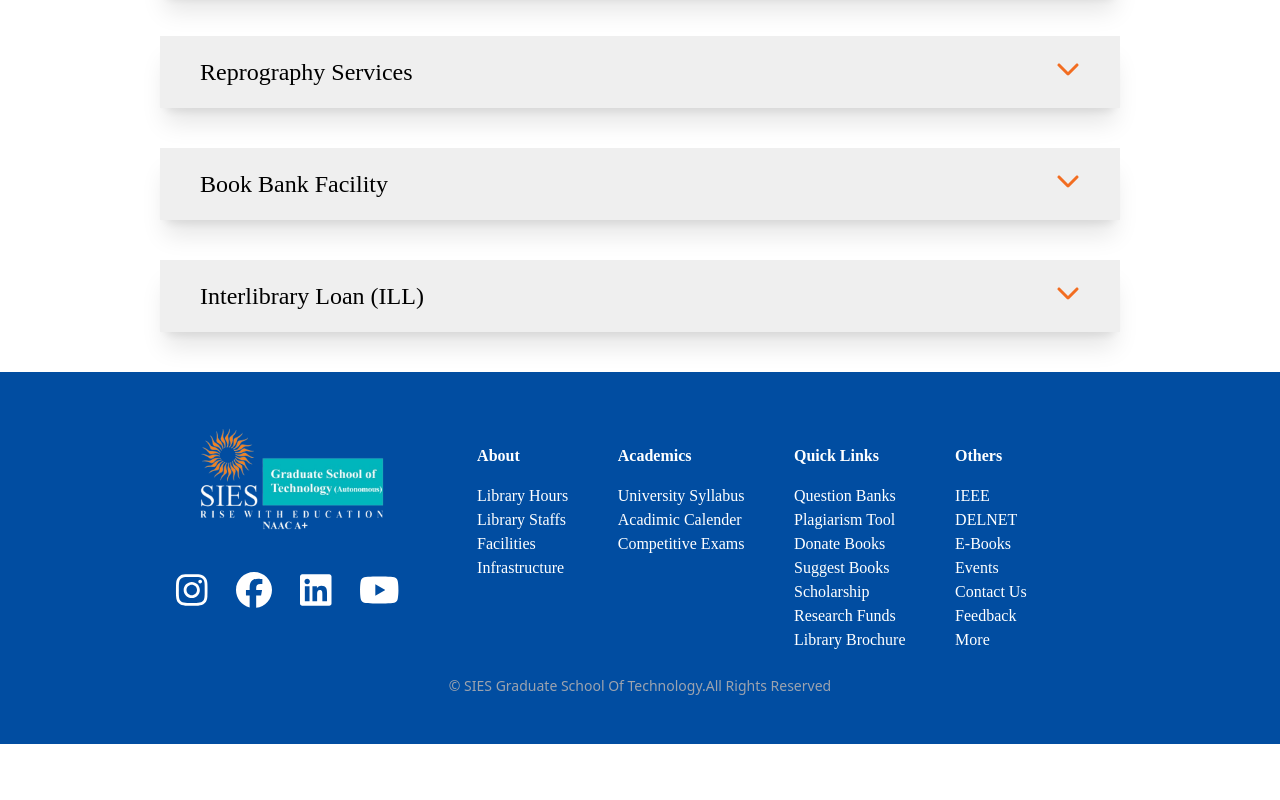
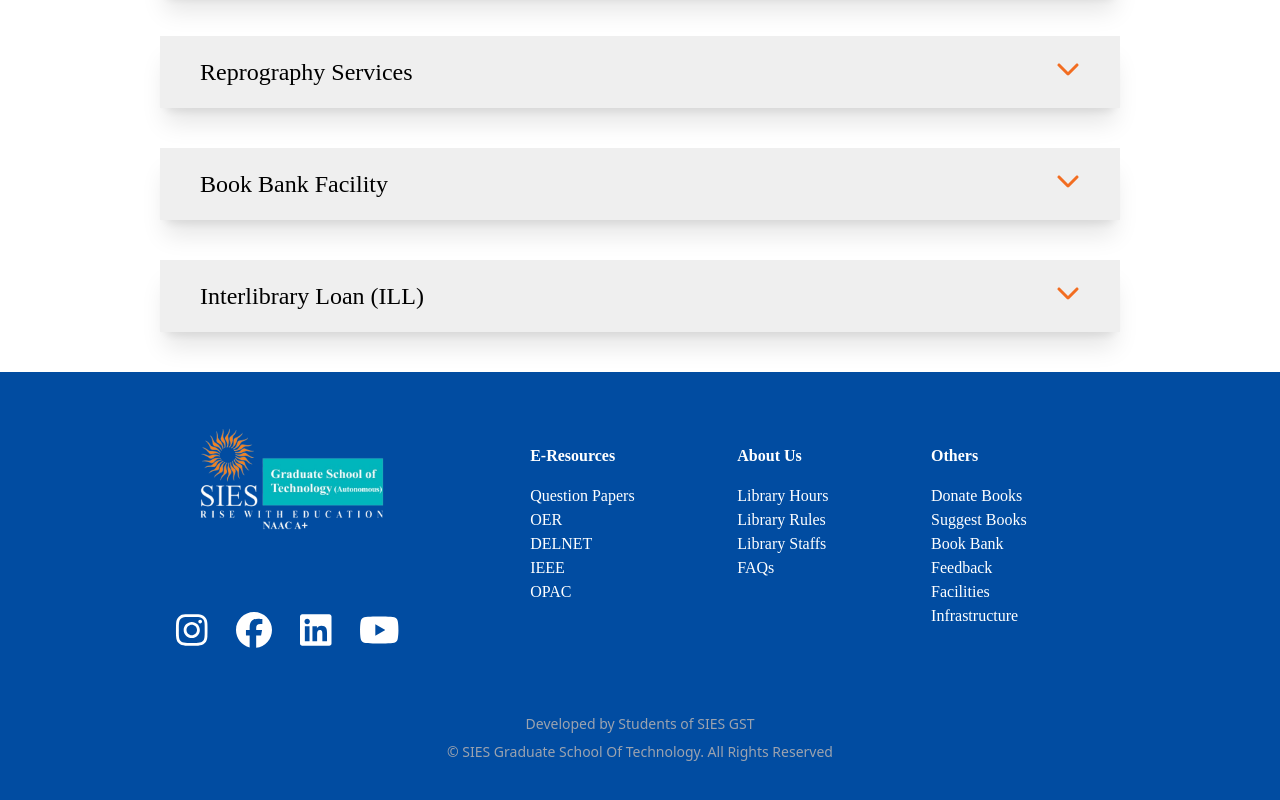
Before and after one commit to Sourish-Kanna/Libray-Website, a React (Vite) app in the folder Frontend/: page / in a window 1280 px wide. Shown: the part 3288-4088 px from the top of the page. Before the commit the page ends 4032 px from the top, so only its background shows below. Built offline with nearby package versions, Linux system fonts and the light colour scheme.

Commit message:
changes to Footer to match with Header done

```diff
--- a/Frontend/src/Footer.jsx
+++ b/Frontend/src/Footer.jsx
@@ -1,85 +1,101 @@
 import { FontAwesomeIcon } from '@fortawesome/react-fontawesome';
-import { faInstagram } from '@fortawesome/free-brands-svg-icons'; // for brand icons
-import Sies_logo from './assets/sies_logo_footer.png'
-import { faFacebook } from '@fortawesome/free-brands-svg-icons';
-import { faLinkedin } from '@fortawesome/free-brands-svg-icons';
-import { faYoutube } from '@fortawesome/free-brands-svg-icons';
-import { NavLink ,Link} from 'react-router-dom';
+import { faInstagram, faFacebook, faLinkedin, faYoutube } from '@fortawesome/free-brands-svg-icons';
+import Sies_logo from './assets/sies_logo_footer.png';
+import { NavLink, Link } from 'react-router-dom';
+
+const activeClassName = 'text-[#f26d21]';
+const inactiveClassName = "text-white hover:text-gray-300";
 
 function Footer() {
+
+  // Sections and Links Data
+  const sections = [
+        {
+      title: 'E-Resources',
+      links: [
+        { name: 'Question Papers', path: '/quicklinks#pyq' },
+        { name: 'OER', path: '/academics' },
+        { name: 'DELNET', path: '/academics#university-syllabus' },
+        { name: 'IEEE', path: '/academics#academic-calender' },
+        { name: 'OPAC', path: '/academics#competitive-exams' }
+      ]
+    },
+    {
+        title: 'About Us',
+        links: [
+          { name: 'Library Hours', path: '/about#library-hours' },
+          { name: 'Library Rules', path: '/about#library-rules' },
+          { name: 'Library Staffs', path: '/about#library-staffs' },
+          { name: 'FAQs', path: '/about#faqs' }
+        ]
+      },
+    {
+      title: 'Others',
+      links: [
+        { name: 'Donate Books', path: '/donate-books' },
+        { name: 'Suggest Books', path: '/suggest-books' },
+        { name: 'Book Bank', path: '/others#book-bank' },
+        { name: 'Feedback', path: '/others#feedback' },
+        { name: 'Facilities', path: '/about#facilities' },
+        { name: 'Infrastructure', path: '/about#infrastructure' }
+      ]
+    }
+  ];
+
+
+  const socialIcons = [
+    { icon: faInstagram, link: "https://instagram.com" },
+    { icon: faFacebook, link: "https://facebook.com" },
+    { icon: faLinkedin, link: "https://linkedin.com" },
+    { icon: faYoutube, link: "https://youtube.com" }
+  ];
+
   return (
-    <div className="py-12 text-white bg-[#014da1] overflow-x-hidden ">
-        <div className=" px-4 mx-40">
-            <div className="flex justify-between w-11/12">
-                <div>
+    <div className="py-12 bg-[#014ca1] overflow-x-hidden ">
+      <div className="mx-44">
+        <div className="flex justify-between w-11/12">
           <div>
-            <img className='w-56' src={Sies_logo} alt="" />
+            <img className="w-56" src={Sies_logo} alt="SIES logo" />
+            <div className="mt-10">
+              {socialIcons.map((social, index) => (
+                <a key={index} href={social.link} target="_blank" rel="noopener noreferrer">
+                  <FontAwesomeIcon
+                    className="text-4xl mr-7 my-10 text-white hover:text-[#f26d21] duration-700"
+                    icon={social.icon}
+                  />
+                </a>
+              ))}
+            </div>
           </div>
-          <div className=''>
-            <FontAwesomeIcon className="text-4xl mr-7 my-10 text-white hover:text-[#f26d21] duration-700" icon={faInstagram} />
-            <FontAwesomeIcon className='text-4xl mr-7 my-10 text-white hover:text-[#f26d21] duration-700' icon={faFacebook} />
-            <FontAwesomeIcon className='text-4xl mr-7 my-10 text-white hover:text-[#f26d21] duration-700' icon={faLinkedin} />
-            <FontAwesomeIcon className='text-4xl mr-7 my-10 text-white hover:text-[#f26d21] duration-700' icon={faYoutube} />
-          </div>
-        </div>
-        <div className=" py-6 ">
-          <NavLink to="/about" className={({ isActive }) =>`${isActive ? 'text-[#f26d21]' : 'text-white hover:text-gray-300'}` }>
-            <h4 className="mb-4 font-serif font-bold cursor-pointer">About</h4>
-          </NavLink>
-          <ul className='font-serif'>
-            <Link to='/about#library-hours'><li><p className="text-white hover:text-gray-300 cursor-pointer">Library Hours</p></li></Link>
-            <Link to='/about#library-staffs'><li><p className="text-white hover:text-gray-300 cursor-pointer">Library Staffs</p></li></Link>
-            <Link to='/about#facilities'><li><p className="text-white hover:text-gray-300 cursor-pointer">Facilities</p></li></Link>
-            <Link to='/about#infrastructure'><li><p className="text-white hover:text-gray-300 cursor-pointer">Infrastructure</p></li></Link>
-          </ul>
-        </div>
-        <div className=" py-6 ">
-          <NavLink to="/academics" className={({ isActive }) =>`${isActive ? 'text-[#f26d21]' : 'text-white hover:text-gray-300'}` }>
-            <h4 className="mb-4 font-serif font-bold cursor-pointer">Academics</h4>
-          </NavLink>
-          <ul className='font-serif'>
-            <Link to='/academics#university-syllabus'><li><p className="text-white hover:text-gray-300 cursor-pointer">University Syllabus</p></li></Link>
-            <Link to='/academics#academic-calender'><li><p className="text-white hover:text-gray-300 cursor-pointer">Acadimic Calender</p></li></Link>
-            <Link to='/academics#competitive-exams'><li><p className="text-white hover:text-gray-300 cursor-pointer">Competitive Exams</p></li></Link>
-            {/* <li><p className="text-white hover:text-gray-300 cursor-pointer">Achievements</p></li> */}
-          </ul>
-        </div>
-        <div className=" p-y6 ">
-          <NavLink to="/quicklinks" className={({ isActive }) =>`${isActive ? 'text-[#f26d21]' : 'text-white hover:text-gray-300'}` }>
-            <h4 className="mb-4 font-serif font-bold cursor-pointer mt-6">Quick Links</h4>
-          </NavLink>
-          <ul className='font-serif'>
-            <Link to=''><li><p className="text-white hover:text-gray-300 cursor-pointer">Question Banks</p></li></Link>
-            <Link to=''><li><p className="text-white hover:text-gray-300 cursor-pointer">Plagiarism Tool</p></li></Link>
-            <Link to='/donate-books'><li><p className="text-white hover:text-gray-300 cursor-pointer">Donate Books</p></li></Link>
-            <Link to='/suggest-books'><li><p className="text-white hover:text-gray-300 cursor-pointer">Suggest Books</p></li></Link>
-            <li><p className="text-white hover:text-gray-300 cursor-pointer">Scholarship</p></li>
-            <Link to=''><li><p className="text-white hover:text-gray-300 cursor-pointer">Research Funds</p></li></Link>
-            <Link to=''><li><p className="text-white hover:text-gray-300 cursor-pointer">Library Brochure</p></li></Link>
-          </ul>
-        </div>
-        <div className=" p-y6 ">
-          <NavLink to="/others" className={({ isActive }) =>`${isActive ? 'text-[#f26d21]' : 'text-white hover:text-gray-300'}` }>
-            <h4 className="mb-4 font-serif font-bold cursor-pointer mt-6">Others</h4>
-          </NavLink>
-          <ul className='font-serif'>
-            <Link to='/others#IEEE'><li><p className="text-white hover:text-gray-300 cursor-pointer">IEEE</p></li></Link>
-            <Link to=''></Link><li><p className="text-white hover:text-gray-300 cursor-pointer">DELNET</p></li>
-            <Link to=''></Link><li><p className="text-white hover:text-gray-300 cursor-pointer">E-Books</p></li>
-            <Link to=''></Link><li><p className="text-white hover:text-gray-300 cursor-pointer">Events</p></li>
-            <Link to=''></Link><li><p className="text-white hover:text-gray-300 cursor-pointer">Contact Us</p></li>
-            <Link to=''></Link><li><p className="text-white hover:text-gray-300 cursor-pointer">Feedback</p></li>
-            <Link to=''></Link><li><p className="text-white hover:text-gray-300 cursor-pointer">More</p></li>
-          </ul>
+
+          {/* Render sections dynamically */}
+          {sections.map((section, index) => (
+            <div key={index} className="py-6">
+              <NavLink to={`/${section.title.toLowerCase()}`}
+               className={({ isActive }) =>`${isActive ? activeClassName : inactiveClassName}`}>
+                <h4 className="mb-4 font-serif font-bold cursor-pointer">{section.title}</h4>
+              </NavLink>
+              <ul className="font-serif">
+                {section.links.map((link, linkIndex) => (
+                  <Link key={linkIndex} to={link.path}>
+                    <li>
+                      <p className={`${inactiveClassName} cursor-pointer`}>{link.name}</p>
+                    </li>
+                  </Link>
+                ))}
+              </ul>
+            </div>
+          ))}
         </div>
       </div>
 
+      <div className="flex flex-col items-center mt-6 space-y-2">
+        <p className="text-sm text-gray-400">Developed by Students of SIES GST</p>
+        <p className="text-sm text-gray-400">© SIES Graduate School Of Technology. All Rights Reserved</p>
+      </div>
+
     </div>
-    <div className="flex justify-center mt-6">
-        <p className="text-sm text-gray-400">© SIES Graduate School Of Technology.All Rights Reserved</p>
-      </div>
-  </div>
-  )
+  );
 }
 
-export default Footer
+export default Footer;
--- a/Frontend/src/Header.jsx
+++ b/Frontend/src/Header.jsx
@@ -1,17 +1,43 @@
 import {NavLink} from 'react-router-dom'
+import { useState } from 'react';
 import { StyledNavLink } from './Navigation.jsx'
-// import { Link } from 'react-router-dom'
+import { FontAwesomeIcon } from '@fortawesome/react-fontawesome';
+import { faBars, faTimes } from '@fortawesome/free-solid-svg-icons';
 import Sies_logo from './assets/sies_logo_header.png'
 // import user from './assets/user_icon.png'
-import { FontAwesomeIcon } from '@fortawesome/react-fontawesome';
-import { faBars, faTimes } from '@fortawesome/free-solid-svg-icons';
-import { useState } from 'react';
+// import { Link } from 'react-router-dom'
 
 
-const Scholarship = "https://scholarships.gov.in/"
-const Research_fund = "https://www.aicte-india.org/opportunities/students/research-funds"
+// const Scholarship = "https://scholarships.gov.in/"
+// const Research_fund = "https://www.aicte-india.org/opportunities/students/research-funds"
 const activeClassName = 'text-[#f26d21]';
 const inactiveClassName = 'text-[#014da1] hover:text-blue-400';
+const navLinks = [
+    {
+      to: "/academics",
+      text: "E-Resources",
+      drop_link: ["/quicklinks#pyq", "/academics", "/academics#university-syllabus", "/academics#academic-calender", "/academics#competitive-exams"],
+      drop_name: ["Question Papers", "OER", "DELNET", "IEEE", "OPAC"],
+    },
+    {
+      to: "/about",
+      text: "About Us",
+      drop_link: [ "/about#library-hours", "/about#library-hours", "/about#library-staffs", "/about#infrastructure"],
+      drop_name: ["Library Hours", "Library Rules", "Library Staffs", "FAQs"],
+    },
+    // {
+    //   to: "/quicklinks",
+    //   text: "Quick Links",
+    //   drop_link: ["/quicklinks#pyq", "/donate-books", "/suggest-books", "Scholarship", "Research_fund", "/quicklinks#lib-brochure"],
+    //   drop_name: ["PYQs",  "Donate Books",  "Suggest Books",  "Scholarships",  "Research Funds",  "Library Brochure"]
+    // },
+    {
+      to: "/others",
+      text: "Others",
+      drop_link: ["/donate-books", "/suggest-books", "/others", "/others", "/about#facilities", "/about#infrastructure"],
+      drop_name: ["Donate Books", "Suggest Books", "Book Bank", "Feedback", "Facilities", "Infrastructure"],
+    },
+  ];
 
 function NavBar() {
     const [isOpen, setIsOpen] = useState(false);
@@ -45,29 +71,15 @@ function NavBar() {
                             }>Home</NavLink>
                     </li>
 
-                    <StyledNavLink
-                    to="/academics"
-                    text="E-Resources"
-                    drop_link = {["/quicklinks#pyq","/academics","/academics#university-syllabus","/academics#academic-calender","/academics#competitive-exams"]}
-                    drop_name={["Question Papers","OER","DELNET","IEEE","OPAC"]}/>
-
-                    <StyledNavLink
-                    to="/about"
-                    text="About Us"
-                    drop_link = {["/about#library-hours","/about#library-hours","/about#library-staffs","/about#infrastructure"]}
-                    drop_name={["Library Hours","Libray Rules","Library Staffs","FAQs"]}/>
-
-                    {/* <StyledNavLink
-                    to="/quicklinks"
-                    text="Quick Links"
-                    drop_link = {["/quicklinks#pyq","/donate-books","/suggest-books",Scholarship,Research_fund,"/quicklinks#lib-brochure"]}
-                    drop_name={["PYQs","Donate Books","Suggest Books","Scholarships", "Research Funds", "Library Brochure"]}/> */}
-
-                    <StyledNavLink
-                    to="/others"
-                    text="Others"
-                    drop_link = {["/donate-books","/suggest-books","/others","/others","/about#facilities","/about#infrastructure"]}
-                    drop_name={["Donate Books","Suggest Books","Book Bank","Feedback","Facilities","Infrastructure"]}/>
+                    {navLinks.map((link, index) => (
+                        <StyledNavLink
+                        key={index}
+                        to={link.to}
+                        text={link.text}
+                        drop_link={link.drop_link}
+                        drop_name={link.drop_name}
+                        />
+                    ))}
 
                     <li className='text-[#014da1] cursor-pointer font-medium text-xl mr-4'>
                         <NavLink to='contactus' className={({ isActive }) =>
@@ -90,29 +102,15 @@ function NavBar() {
                             }>Home</NavLink>
                     </li>
 
-                    <StyledNavLink
-                    to="/academics"
-                    text="E-Resources"
-                    drop_link = {["/quicklinks#pyq","/academics","/academics#university-syllabus","/academics#academic-calender","/academics#competitive-exams"]}
-                    drop_name={["Question Papers","OER","DELNET","IEEE","OPAC"]}/>
-
-                    <StyledNavLink
-                    to="/about"
-                    text="About Us"
-                    drop_link = {["/about#library-hours","/about#library-hours","/about#library-staffs","/about#infrastructure"]}
-                    drop_name={["Library Hours","Libray Rules","Library Staffs","FAQs"]}/>
-
-                    {/* <StyledNavLink
-                    to="/quicklinks"
-                    text="Quick Links"
-                    drop_link = {["/quicklinks#pyq","/donate-books","/suggest-books",Scholarship,Research_fund,"/quicklinks#lib-brochure"]}
-                    drop_name={["PYQs","Donate Books","Suggest Books","Scholarships", "Research Funds", "Library Brochure"]}/> */}
-
-                    <StyledNavLink
-                    to="/others"
-                    text="Others"
-                    drop_link = {["/donate-books","/suggest-books","/others","/others","/about#facilities","/about#infrastructure"]}
-                    drop_name={["Donate Books","Suggest Books","Book Bank","Feedback","Facilities","Infrastructure"]}/>
+                    {navLinks.map((link, index) => (
+                        <StyledNavLink
+                        key={index}
+                        to={link.to}
+                        text={link.text}
+                        drop_link={link.drop_link}
+                        drop_name={link.drop_name}
+                        />
+                    ))}
 
                     <li className='text-[#014da1] cursor-pointer font-medium text-xl m-8'>
                         <NavLink to='contactus' className={({ isActive }) =>
```
Also changed, not shown: Frontend/src/assets/header_bg.jpg.
